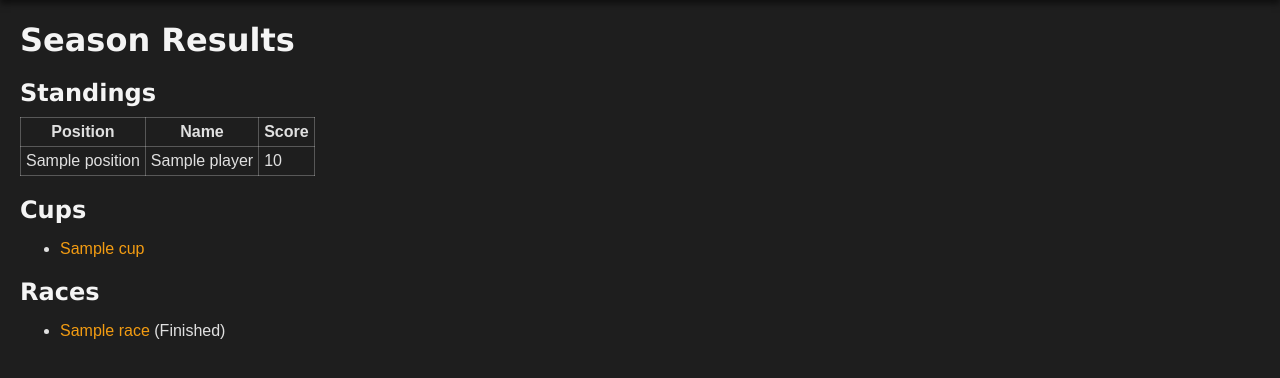
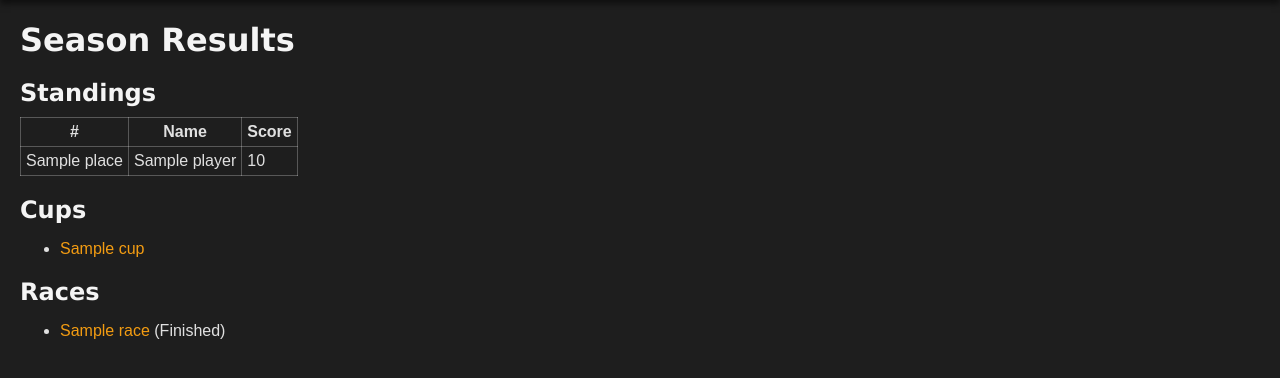
Before and after one commit to Black-Jackal13/APT, a Django app: template APT_Django/templates/season_results.html in a window 1280 px wide. Shown: the part 68-446 px from the top of the page. Run offline with Django 5.2, Linux system fonts and the light colour scheme; tables that the repository leaves empty hold one stand-in row (values such as "Sample post"); the template is opened without the code that fills it: values that come from a table or form of the project are taken from there, most other values are stand-ins (such as "Sample title", 1, 10 or a date in 2020).

Commit message:
Season Leaderboard

```diff
--- a/APT_Django/templates/season_results.html
+++ b/APT_Django/templates/season_results.html
@@ -9,7 +9,7 @@
         <table>
             <thead>
             <tr>
-                <th>Position</th>
+                <th>#</th>
                 <th>Name</th>
                 <th>Score</th>
             </tr>
@@ -17,8 +17,8 @@
             <tbody>
             {% for player in standings %}
                 <tr>
-                    <td>{{ player.position }}</td>
-                    <td>{{ player.player.player_name }}</td>
+                    <td>{{ player.place }}</td>
+                    <td>{{ player.player }}</td>
                     <td>{{ player.score }}</td>
                 </tr>
             {% endfor %}
```
